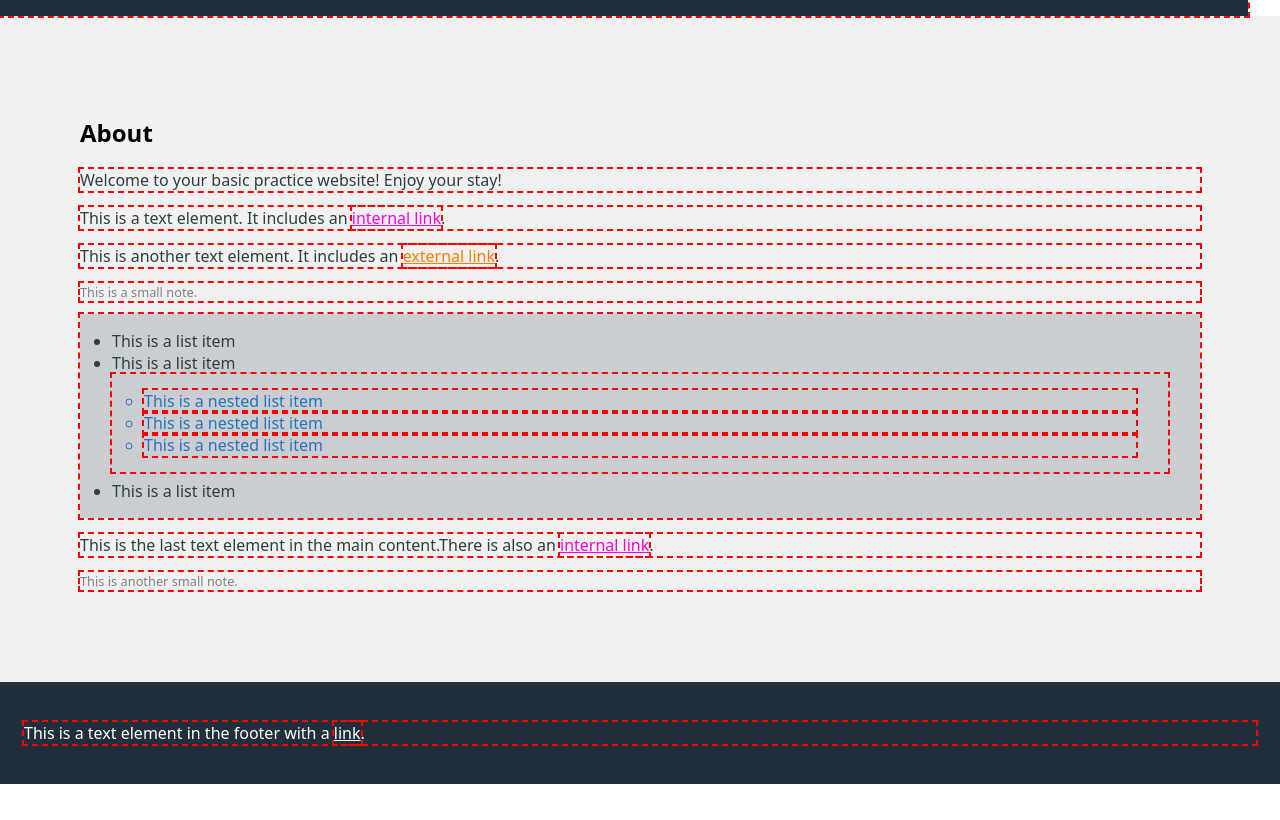
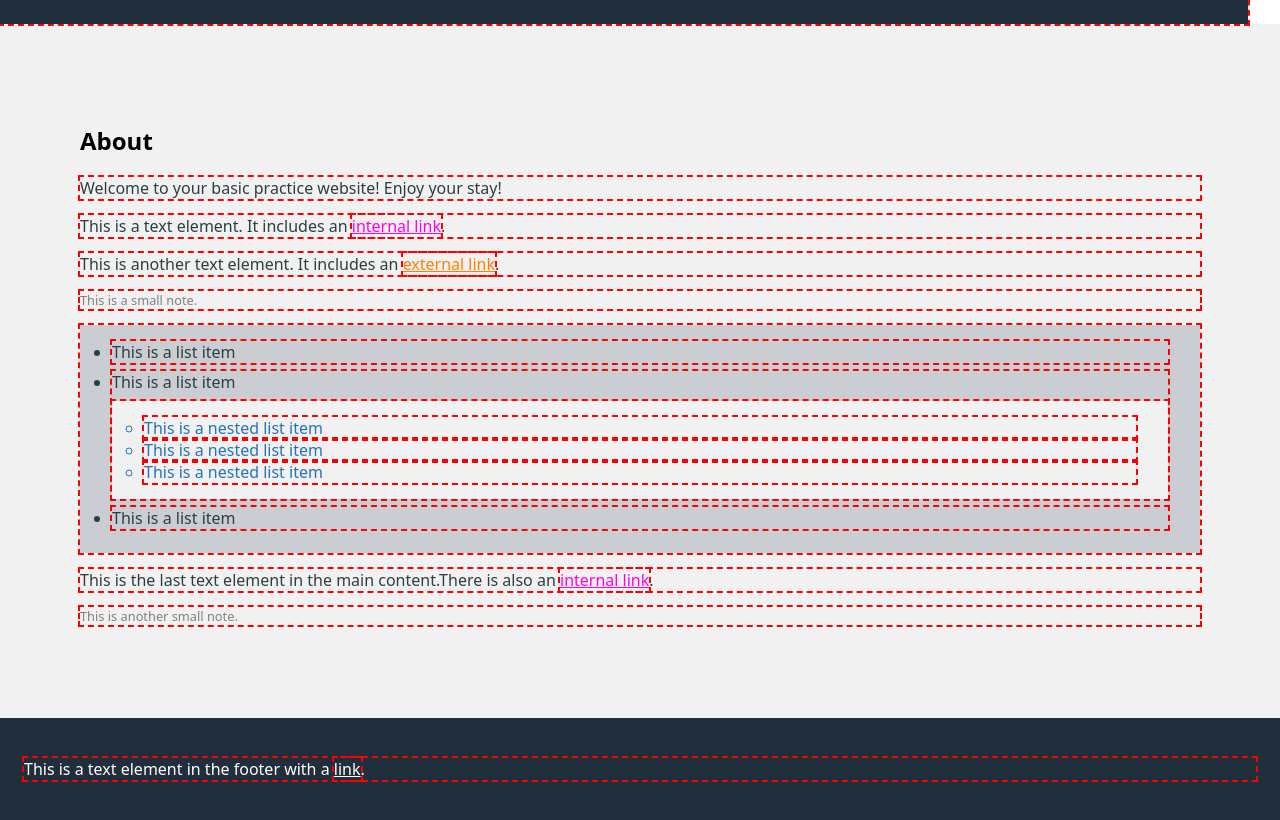
Before and after one commit to sophiesunn1023/caraway-challenges, a website: page css-structure_selectors-and-cascading/index.html in a window 1280 px wide. Shown: the part 91-911 px from the top of the page. Before the commit the page ends 875 px from the top, so only its background shows below. Drawn offline with Linux system fonts and the light colour scheme.

Commit message:
change challenge 11 and 12

```diff
--- a/css-structure_selectors-and-cascading/css/styles.css
+++ b/css-structure_selectors-and-cascading/css/styles.css
@@ -115,14 +115,14 @@ footer p {
 }
 
 /* 11. These styles should apply to all lists in the main content */
-main .list {
+main ul {
   outline: 2px dashed red;
   padding: 1rem 2rem;
   background: #caced2;
 }
 
 /* 12. These styles should apply to all list items */
-.list {
+li {
   outline: 2px dashed red;
   margin: 0 0 0.5rem 0;
 }
```
